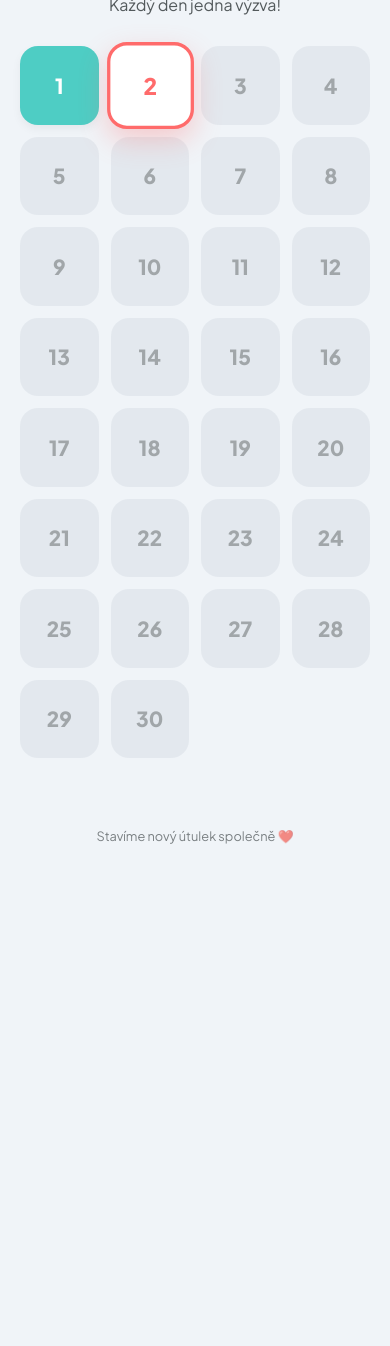
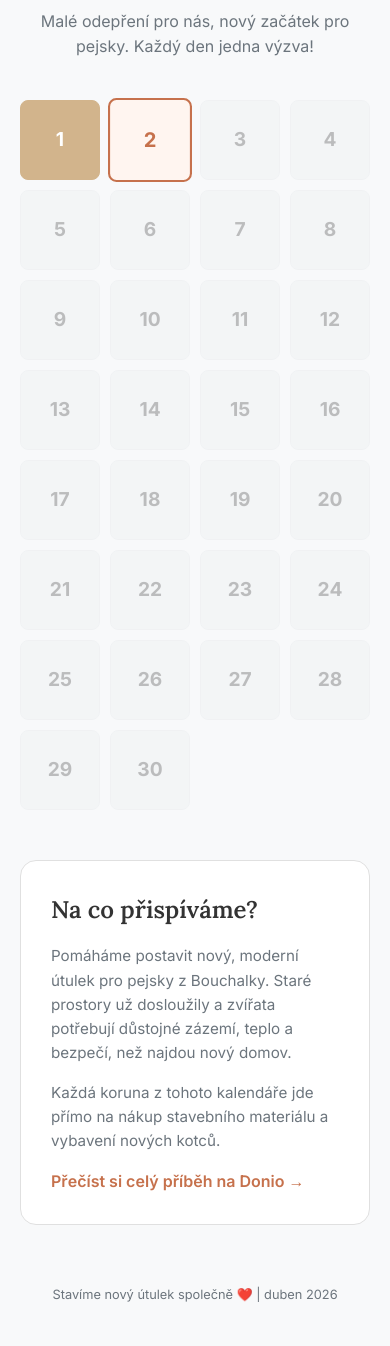
Before and after one commit to fantovakarolina-cmd/duben-pro-bouchalku, a plain HTML site: page index.html in a window 390 px wide. Shown: the part 136-1482 px from the top of the page. Before the commit the page ends 1020 px from the top, so only its background shows below. Drawn offline with Linux system fonts and the light colour scheme.

Commit message:
Update index.html

```diff
--- a/index.html
+++ b/index.html
@@ -3,90 +3,114 @@
 <head>
     <meta charset="UTF-8">
     <meta name="viewport" content="width=device-width, initial-scale=1.0">
-    <title>Duben pro Bouchalku 🐾</title>
-    <link href="https://fonts.googleapis.com/css2?family=Plus+Jakarta+Sans:wght@400;700;800&display=swap" rel="stylesheet">
+    <title>Chume duben pro Bouchalku 🐾</title>
+    <link href="https://fonts.googleapis.com/css2?family=Inter:wght@400;500;600;700;800&family=Lora:wght@400;600&display=swap" rel="stylesheet">
     <style>
         :root {
-            --primary: #ff6b6b;
-            --secondary: #4ecdc4;
-            --bg: #f0f4f8;
-            --card: #ffffff;
-            --text: #2d3436;
+            /* Scandi paleta */
+            --bg-color: #f8f9fa; /* Velmi jemná šedá/bílá */
+            --text-main: #333333; /* Téměř černá */
+            --text-muted: #6c757d; /* Tlumená šedá */
+            --card-bg: #ffffff;
+            --border-color: #e0e0e0;
+
+            --accent-main: #4a4a4a; /* Břidlicová šedá (místo minulé červené) */
+            --accent-past: #d2b48c; /* Jemná béžová pro minulé dny */
+            --accent-rust: #c6714c; /* Teplá akcentová pro dnešek a tlačítka */
         }
 
         * { box-sizing: border-box; margin: 0; padding: 0; -webkit-tap-highlight-color: transparent; }
 
         body {
-            font-family: 'Plus Jakarta Sans', sans-serif;
-            background-color: var(--bg);
-            color: var(--text);
+            font-family: 'Inter', sans-serif;
+            background-color: var(--bg-color);
+            color: var(--text-main);
             padding: 20px;
             display: flex;
             flex-direction: column;
             align-items: center;
             min-height: 100vh;
+            line-height: 1.6;
         }
 
         header {
             text-align: center;
-            margin-bottom: 30px;
-            max-width: 500px;
+            margin-bottom: 40px;
+            max-width: 600px;
         }
 
-        h1 { font-size: 2.2rem; color: var(--primary); margin-bottom: 10px; line-height: 1.1; }
-        p { font-size: 1rem; opacity: 0.8; line-height: 1.4; }
+        h1 {
+            font-family: 'Lora', serif; /* Scandi elegence pro nadpisy */
+            font-size: 2.2rem;
+            color: var(--text-main);
+            margin-bottom: 12px;
+            font-weight: 600;
+        }
 
+        header p {
+            font-size: 1rem;
+            color: var(--text-muted);
+            max-width: 450px;
+            margin: 0 auto;
+        }
+
+        /* Kalendář Grid - Scandi minimalismus */
         .grid {
             display: grid;
-            grid-template-columns: repeat(4, 1fr);
-            gap: 12px;
+            grid-template-columns: repeat(5, 1fr); /* 5 v řadě pro přehlednost */
+            gap: 10px;
             width: 100%;
             max-width: 450px;
             margin-bottom: 50px;
         }
 
+        @media (max-width: 400px) {
+            .grid { grid-template-columns: repeat(4, 1fr); } /* Na velmi malých mobilech 4 v řadě */
+        }
+
         .day-card {
             aspect-ratio: 1;
-            background: var(--card);
-            border-radius: 18px;
+            background: var(--card-bg);
+            border-radius: 8px; /* Menší zaoblení, čistší linie */
             display: flex;
             align-items: center;
             justify-content: center;
-            font-weight: 800;
-            font-size: 1.3rem;
+            font-weight: 700;
+            font-size: 1.2rem;
             cursor: pointer;
-            box-shadow: 0 4px 10px rgba(0,0,0,0.05);
-            transition: all 0.2s cubic-bezier(0.4, 0, 0.2, 1);
-            border: 3px solid transparent;
+            border: 1px solid var(--border-color);
+            transition: all 0.2s ease;
+            color: var(--text-main);
         }
 
+        /* Scandi stavy */
         .day-card.locked {
-            opacity: 0.4;
-            background: #d1d8e0;
+            opacity: 0.3;
+            background: #e9ecef;
             cursor: not-allowed;
-            box-shadow: none;
+            border-color: #dee2e6;
         }
 
         .day-card.today {
-            border-color: var(--primary);
-            color: var(--primary);
-            transform: scale(1.1);
-            z-index: 2;
-            box-shadow: 0 10px 25px rgba(255, 107, 107, 0.3);
+            border: 2px solid var(--accent-rust);
+            color: var(--accent-rust);
+            background: #fff5f0;
+            transform: scale(1.05);
         }
 
         .day-card.past {
-            background: var(--secondary);
+            background: var(--accent-past);
             color: white;
+            border-color: var(--accent-past);
         }
 
-        /* Modal / Pop-up */
+        /* Modal / Pop-up - čistší a vzdušnější */
         #modal {
             display: none;
             position: fixed;
             top: 0; left: 0; width: 100%; height: 100%;
-            background: rgba(0,0,0,0.85);
-            backdrop-filter: blur(8px);
+            background: rgba(0,0,0,0.7);
+            backdrop-filter: blur(4px);
             z-index: 100;
             padding: 20px;
             align-items: center;
@@ -96,98 +120,153 @@
         .modal-content {
             background: white;
             padding: 40px 30px;
-            border-radius: 30px;
+            border-radius: 16px;
             width: 100%;
             max-width: 380px;
             text-align: center;
             position: relative;
+            box-shadow: 0 20px 40px rgba(0,0,0,0.1);
         }
 
         .price-tag {
-            font-size: 2.5rem;
+            font-size: 2.8rem;
             font-weight: 800;
-            color: var(--primary);
-            margin: 20px 0;
+            color: var(--accent-rust);
+            margin: 15px 0 25px 0;
             display: block;
+            letter-spacing: -1px;
         }
 
+        .challenge-text {
+            font-size: 1.05rem;
+            color: var(--text-main);
+            margin-bottom: 30px;
+            font-weight: 400;
+        }
+
+        /* Scandi tlačítko */
         .btn {
             display: block;
-            background: var(--primary);
+            background: var(--accent-rust);
             color: white;
             text-decoration: none;
-            padding: 18px;
-            border-radius: 20px;
-            font-weight: 800;
-            font-size: 1.1rem;
-            margin-top: 10px;
-            box-shadow: 0 10px 20px rgba(255, 107, 107, 0.2);
+            padding: 16px;
+            border-radius: 8px;
+            font-weight: 700;
+            font-size: 1rem;
+            letter-spacing: 0.5px;
+            transition: background 0.2s ease;
         }
+
+        .btn:hover { background: #b06040; }
 
         .close-btn {
             margin-top: 25px;
-            font-size: 0.9rem;
-            color: #999;
-            text-decoration: underline;
+            font-size: 0.85rem;
+            color: var(--text-muted);
+            text-decoration: none;
             cursor: pointer;
+            text-transform: uppercase;
+            letter-spacing: 1px;
         }
+
+        /* Info sekce - nová */
+        .info-section {
+            width: 100%;
+            max-width: 450px;
+            background: var(--card-bg);
+            padding: 30px;
+            border-radius: 16px;
+            border: 1px solid var(--border-color);
+            margin-bottom: 40px;
+        }
+
+        .info-section h2 {
+            font-family: 'Lora', serif;
+            font-size: 1.5rem;
+            margin-bottom: 15px;
+            color: var(--text-main);
+        }
+
+        .info-section p {
+            color: var(--text-muted);
+            font-size: 0.95rem;
+            margin-bottom: 15px;
+        }
+
+        .info-link {
+            color: var(--accent-rust);
+            text-decoration: none;
+            font-weight: 600;
+        }
+
+        .info-link:hover { text-decoration: underline; }
 
         footer {
             margin-top: auto;
             padding: 20px;
             font-size: 0.8rem;
-            opacity: 0.6;
+            color: var(--text-muted);
+            text-align: center;
         }
     </style>
 </head>
 <body>
 
     <header>
-        <h1>🐾 Duben pro Bouchalku</h1>
-        <p>Malé odepření pro nás, velký skok pro útulek. Každý den jedna výzva!</p>
+        <h1>Chudý duben pro Bouchalku</h1>
+        <p>Malé odepření pro nás, nový začátek pro pejsky. Každý den jedna výzva!</p>
     </header>
 
     <div class="grid" id="calendarGrid"></div>
+
+    <div class="info-section">
+        <h2>Na co přispíváme?</h2>
+        <p>Pomáháme postavit nový, moderní útulek pro pejsky z Bouchalky. Staré prostory už dosloužily a zvířata potřebují důstojné zázemí, teplo a bezpečí, než najdou nový domov.</p>
+        <p>Každá koruna z tohoto kalendáře jde přímo na nákup stavebního materiálu a vybavení nových kotců.</p>
+        <a href="https://donio.cz/konec-bouchalky-a-novy-zacatek-stavime-utulek" target="_blank" class="info-link">Přečíst si celý příběh na Donio →</a>
+    </div>
 
     <div id="modal">
         <div class="modal-content" id="modalContent"></div>
     </div>
 
-    <footer>Stavíme nový útulek společně ❤️</footer>
+    <footer>Stavíme nový útulek společně ❤️ | duben 2026</footer>
 
     <script>
-        const DONIO_URL = "https://donio.cz/konec-bouchalky-a-novy-zacatek-stavime-utulek";
+        // Nový odkaz přímo na platební bránu
+        const DONIO_CONTRIBUTE_URL = "https://donio.cz/prispevek/38927";
 
         const challenges = {
-            1: { t: "Apríl? Tak pošli pár zlaťáků", p: "99 Kč" },
+            1: { t: "Ožel dnešní Flat White s ovesným mlékem. Kofein vyprchá, cihla v útulku zůstane!", p: "89 Kč" },
             2: { t: "Nekupuj si tyhle brambůrky k večernímu Netflixu. Tvoje břicho i pejsci ti poděkují.", p: "55 Kč" },
-            3: { t: "Ožel dnešní Flat White s ovesným mlékem. Kofein vyprchá, cihla v útulku zůstane!", p: "89 Kč" },
+            3: { t: "Dneska si nedávej ten jeden craftový speciál v hospodě. Voda je taky fajn!", p: "79 Kč" },
             4: { t: "Lístek do kina je fajn, ale dneska ho proměň v pořádnou porci granulí.", p: "180 Kč" },
             5: { t: "Vynechej dneska avokádový toast. Pejsci sice neví, co je brunch, ale hlad mají taky.", p: "165 Kč" },
-            6: { t: "Tuhle vonnou svíčku fakt nepotřebuješ. V útulku voní hlavně naděje!", p: "249 Kč" },
-            7: { t: "Ranní koláček z pekárny ožel. Pošli energii těm, co nemají ani misku.", p: "50 Kč" },
-            8: { t: "Placená aplikace, kterou použiješ jednou? Raději podpoř pejsky v jejich novém životu.", p: "120 Kč" },
+            6: { t: "Tuhle designovou vonnou svíčku fakt nepotřebuješ. V útulku voní hlavně naděje!", p: "249 Kč" },
+            7: { t: "Ranní sladký loupák z pekárny ožel. Pošli energii těm, co nemají ani misku.", p: "50 Kč" },
+            8: { t: "Placená aplikace, kterou použiješ jednou? Raději podpoř pejsky na Bouchalce.", p: "120 Kč" },
             9: { t: "Dneska si nekupuj ten časopis s horoskopem. Hvězdy říkají, že máš přispět!", p: "69 Kč" },
-            10: { t: "Vynechej dneska Foodoru a uvař si doma. Ten ušetřený kurýr zachraňuje životy.", p: "220 Kč" },
+            10: { t: "Vynechej dneska donášku jídla a uvař si doma. Ten ušetřený kurýr zachraňuje životy.", p: "220 Kč" },
             11: { t: "Třetí rtěnka v podobném odstínu? Pejskům je jedno, jakou máš barvu, hlavně když máš srdce.", p: "149 Kč" },
-            12: { t: "Místo prémiového mytí auta dneska jen oplach. Zbytek pošli do kotců.", p: "150 Kč" },
+            12: { t: "Místo prémiového mytí auta dneska jen oplach. Zbytek pošli do kotců.", p: "110 Kč" },
             13: { t: "Dnešní dezert po obědě vynechej. Ta sladká tečka bude tvůj dobrý skutek.", p: "85 Kč" },
-            14: { t: "Další tričko ve slevě, které skončí v šuplíku? V útulku se móda neřeší.", p: "199 Kč" },
+            14: { t: "Nekupuj si tenhle týden další tričko ve slevě. V útulku se móda neřeší.", p: "199 Kč" },
             15: { t: "Předplatné, které jsi zapomněla zrušit? Udělej to teď a pošli částku na Bouchalku.", p: "250 Kč" },
-            16: { t: "Maté tě nakopne na chvíli. Pomoc útulku ti zvedne náladu na celý den.", p: "65 Kč" },
+            16: { t: "Energy drink tě nakopne na chvíli. Pomoc útulku ti zvedne náladu na celý den.", p: "65 Kč" },
             17: { t: "Dneska si nedávej sýrový dip k nachos. Pošli ho radši do psí misky.", p: "55 Kč" },
             18: { t: "Místo taxi dneska jeď MHD nebo jdi pěšky. Procházka pro tebe, peníze pro psy.", p: "130 Kč" },
-            19: { t: "Tenhle dortík je jen cukr. Radost v útulku je mnohem sladší!", p: "115 Kč" },
+            19: { t: "Tenhle fancy bubble tea je jen cukr. Radost v útulku je mnohem sladší!", p: "115 Kč" },
             20: { t: "Krabice kapslí do kávovaru? Pár dní pij turka a pošli rozdíl pejskům.", p: "140 Kč" },
             21: { t: "Nový kryt na mobil? Ten starý je ještě v pohodě, útulek ale potřebuje novou střechu.", p: "210 Kč" },
             22: { t: "Dneska žádné placené parkování v centru, zaparkuj dál a projdi se pro dobrou věc.", p: "60 Kč" },
             23: { t: "Vynechej dneska doplňky stravy, co stejně nejíš. Pošli radši vitamíny do útulku.", p: "175 Kč" },
             24: { t: "Lístek do tomboly nebo stírací los? Dneska vyhrávají pejsci na jistotu!", p: "50 Kč" },
-            25: { t: "Místo drahého koktejlu v baru si dej doma čaj a zachraň jeden psí den a svou ranní kocovinu.", p: "160 Kč" },
-            26: { t: "Nekupuj si ponožky s vtipným potiskem. Raději podpoř čtyři tlapky.", p: "125 Kč" },
-            27: { t: "Dneska bez fastfoodu. I chleba s pštikou chutná po dobrém skutku!", p: "145 Kč" },
-            28: { t: "Vynechej nákup nepotřebné dekorace do bytu. V nový útulek bude ta nejhezčí ozdoba.", p: "190 Kč" },
-            29: { t: "Dneska si nekupuj zmrzliku za odměnu. Psí radost je ta nejlepší odměna.", p: "70 Kč" },
+            25: { t: "Místo drahého koktejlu v baru si dej doma čaj a zachraň jeden psí den.", p: "160 Kč" },
+            26: { t: "Nekupuj si tyhle fancy ponožky s vtipným potiskem. Raději podpoř čtyři tlapky.", p: "125 Kč" },
+            27: { t: "Dneska bez fastfoodu. Ta domácí bageta chutná po dobrém skutku!", p: "145 Kč" },
+            28: { t: "Vynechej nákup dekorace do bytu. V novém útulku to bude ta nejhezčí ozdoba.", p: "190 Kč" },
+            29: { t: "Dneska si nekupuj drahou zmrzlinu s posypkou. Psí radost je ta nejlepší odměna.", p: "70 Kč" },
             30: { t: "Poslední den! Dej si dneska postní den od blbostí a završi to pořádným darem.", p: "250 Kč" }
         };
 
@@ -216,7 +295,7 @@
 
             card.onclick = () => {
                 if (isLocked) {
-                    const msg = currentMonth < 3 ? "Vydrž, duben ještě nezačal!" : "Tenhle den je ještě ve hvězdách.";
+                    const msg = currentMonth < 3 ? "Vydrž, chudý duben ještě nezačal!" : "Tenhle den si odepřeš až v budoucnu.";
                     alert(msg);
                     return;
                 }
@@ -229,11 +308,11 @@
         function showModal(day) {
             const data = challenges[day];
             modalContent.innerHTML = `
-                <div style="font-size: 0.9rem; font-weight: 800; color: var(--secondary); text-transform: uppercase;">Výzva na ${day}. dubna</div>
+                <div style="font-size: 0.8rem; font-weight: 700; color: var(--text-muted); text-transform: uppercase; letter-spacing: 1px;">Dnešní odpustek (${day}. dubna)</div>
                 <div class="price-tag">${data.p}</div>
-                <p style="font-size: 1.1rem; line-height: 1.5; margin-bottom: 20px;">${data.t}</p>
-                <a href="${DONIO_URL}" target="_blank" class="btn" onclick="closeModal()">CHCI PŘISPĚT</a>
-                <div class="close-btn" onclick="closeModal()">možná zítra...</div>
+                <p class="challenge-text">${data.t}</p>
+                <a href="${DONIO_CONTRIBUTE_URL}" target="_blank" class="btn" onclick="closeModal()">PŘISPĚT NA DONIO</a>
+                <div class="close-btn" onclick="closeModal()">zavřít</div>
             `;
             modal.style.display = 'flex';
         }
```
